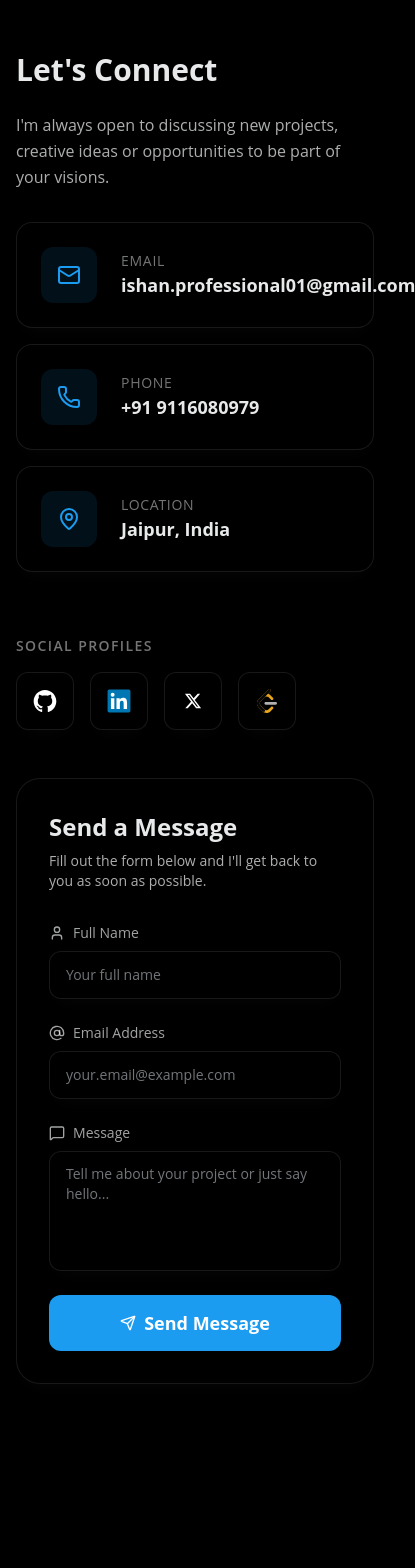
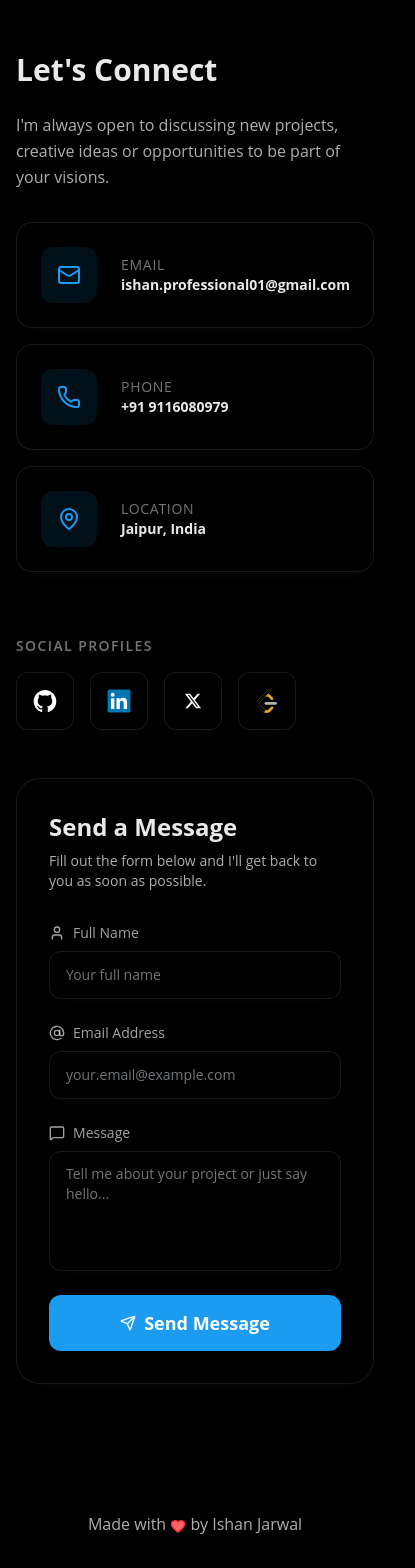
Before and after one commit to ishanjarwal/portfolio-2026, a Next.js app: page / in a window 390 px wide. Shown: the part 8275-9843 px from the top of the page, 415 px wide, since content can reach past the window. Before the commit the page ends 9755 px from the top, so only its background shows below. Built offline with nearby package versions, Linux system fonts and the light colour scheme.

Commit message:
contact form

```diff
--- a/app/layout.tsx
+++ b/app/layout.tsx
@@ -3,6 +3,7 @@ import { Inter, Space_Grotesk } from "next/font/google";
 import "./globals.css";
 import { Navbar } from "@/components/layout/navbar";
 import { Toaster } from "@/components/ui/sonner";
+import Footer from "@/components/layout/footer";
 
 const inter = Inter({
   variable: "--font-inter",
@@ -31,6 +32,7 @@ export default function RootLayout({
       >
         <Navbar />
         {children}
+        <Footer />
         <Toaster position="top-center" richColors />
       </body>
     </html>
--- a/components/contact/contact.tsx
+++ b/components/contact/contact.tsx
@@ -46,7 +46,7 @@ const ContactInfoCard = ({
         <p className="text-sm font-medium text-foreground/50 uppercase tracking-wider">
           {title}
         </p>
-        <p className="text-lg font-bold text-foreground group-hover:text-primary transition-colors">
+        <p className="md:text-lg text-sm text-wrap font-bold text-foreground group-hover:text-primary transition-colors">
           {content}
         </p>
       </div>
@@ -101,10 +101,7 @@ const Contact = () => {
   };
 
   return (
-    <section
-      id="contact"
-      className="min-h-screen py-24 px-4 flex items-center justify-center"
-    >
+    <section className="min-h-screen py-24 px-4 flex items-center justify-center">
       <div className="max-w-7xl w-full mx-auto space-y-16">
         {/* Heading Pattern */}
         <div className="text-center space-y-4">
@@ -187,7 +184,7 @@ const Contact = () => {
           </div>
 
           {/* Right Side: Contact Form */}
-          <div className="lg:col-span-7">
+          <div id="contact" className="lg:col-span-7">
             <motion.div
               initial={{ opacity: 0, x: 20 }}
               whileInView={{ opacity: 1, x: 0 }}
--- /dev/null
+++ b/components/layout/footer.tsx
@@ -0,0 +1,16 @@
+import { Heart } from "lucide-react";
+import Link from "next/link";
+
+const Footer = () => {
+  return (
+    <footer className="justify-center flex items-center py-8 px-4">
+      <p className="text-center text-foreground/75">
+        Made with <Heart className="text-red-500 fill-red-400 size-4 inline" />{" "}
+        by{" "}
+        <Link href={"https://linkedin.com/in/ishanjarwal"}>Ishan Jarwal</Link>
+      </p>
+    </footer>
+  );
+};
+
+export default Footer;
```
